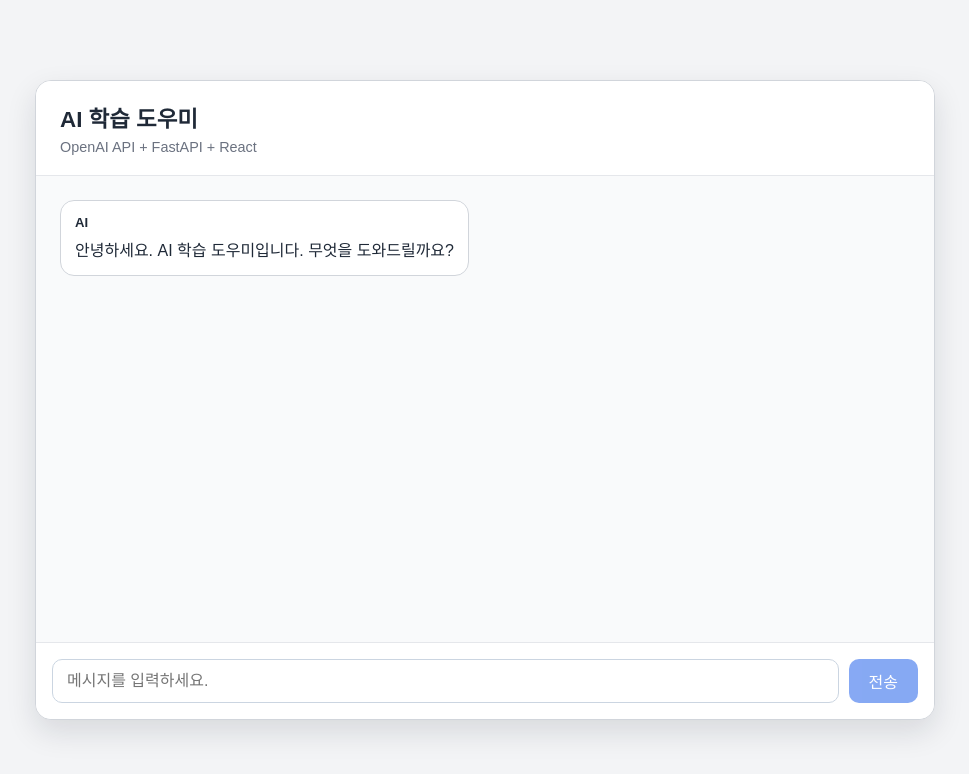
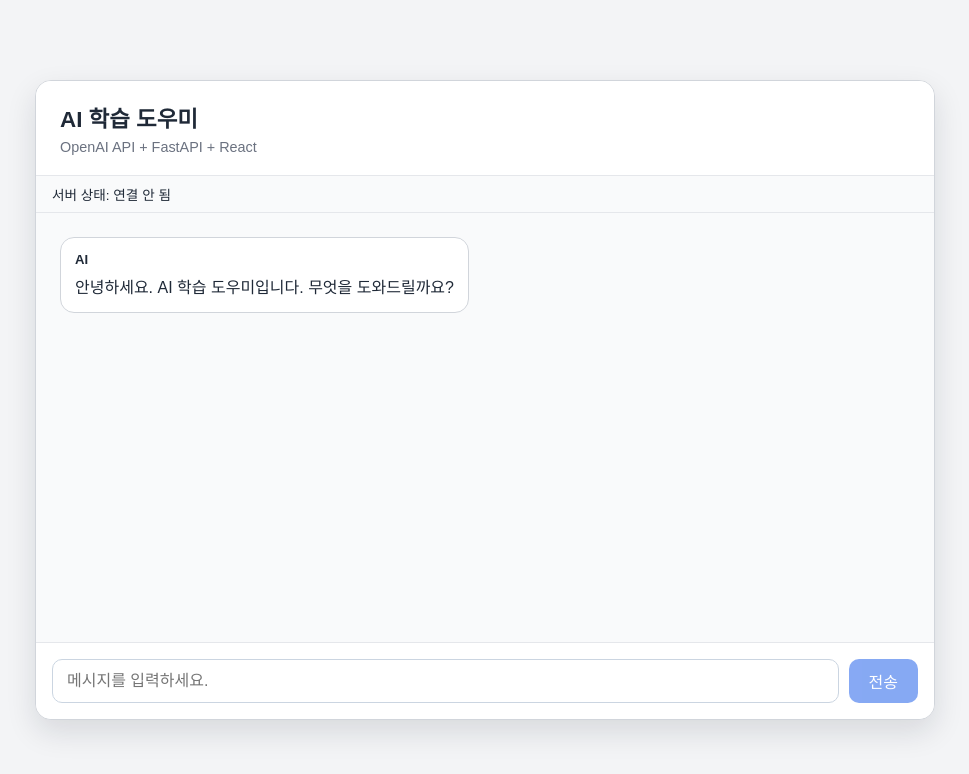
Before and after one commit to myanjini/openai-fastapi-react, a React app in the folder frontend/: page / in a window 1280 px wide. Shown: the top 774 px of the page, without its empty margins (155-1124 px from the left). Built offline with nearby package versions, Linux system fonts and the light colour scheme; no server answers; the HTML template or start-up script is replaced by a standard one.

Commit message:
07 추가 실습 과제

```diff
--- a/frontend/src/App.css
+++ b/frontend/src/App.css
@@ -197,3 +197,13 @@
 .loading-bubble {
   opacity: 0.75;
 }
+
+
+/* FastAPI 백엔드 연결 상태를 표시하는 영역입니다. */
+.backend-status {
+  margin: 0;
+  padding: 8px 16px;
+  border-bottom: 1px solid #e5e7eb;
+  background: #f9fafb;
+  font-size: 0.85rem;
+}
--- a/frontend/src/App.jsx
+++ b/frontend/src/App.jsx
@@ -1,8 +1,9 @@
 // 메시지 배열과 요청 상태를 React State로 관리하기 위해 useState를 가져옵니다.
-import { useState } from 'react';
+// 최초 렌더링 이후 서버 상태를 확인하기 위해 useEffect를 추가합니다.
+import { useState, useEffect } from 'react';
 
 // FastAPI /chat 호출 로직을 별도 모듈에서 가져옵니다.
-import { sendChatMessage } from './api/chatApi';
+import { sendChatMessage, checkBackendHealth } from './api/chatApi';
 
 import './App.css';
 import ChatHeader from './components/ChatHeader';
@@ -18,7 +19,36 @@ const initialMessages = [
   }
 ];
 
+
 function App() {
+  // 백엔드 연결 상태를 화면에 표시하기 위한 State입니다.
+  const [backendStatus, setBackendStatus] = useState('확인 중');
+
+  useEffect(() => {
+    // Effect 내부에서 사용할 비동기 함수를 정의합니다.
+    const loadBackendStatus = async () => {
+      try {
+        const status = await checkBackendHealth();
+
+        // /health가 status: ok를 반환하면 연결 성공으로 표시합니다.
+        if (status === 'ok') {
+          setBackendStatus('연결됨');
+        } else {
+          setBackendStatus('연결 안 됨');
+        }
+      } catch (error) {
+        // 개발자는 Console에서 실제 연결 오류를 확인합니다.
+        console.error('서버 상태 확인 오류: ', error);
+
+        // 사용자 화면에는 간단한 연결 상태만 표시합니다.
+        setBackendStatus('연결 안 됨');
+      }
+    };
+
+    // 컴포넌트가 처음 화면에 나타난 뒤 서버 상태를 한 번 확인합니다.
+    loadBackendStatus();
+  }, []);
+
   // 전체 대화 메시지를 배열 State로 관리합니다.
   const [messages, setMessages] = useState(initialMessages);
 
@@ -92,6 +122,9 @@ function App() {
           title="AI 학습 도우미"
           subtitle="OpenAI API + FastAPI + React"
         />
+        <p className="backend-status">
+          서버 상태: {backendStatus}
+        </p>
 
         {/* 최신 메시지와 API 요청 상태를 함께 전달합니다. */}
         <MessageList
--- a/frontend/src/api/chatApi.js
+++ b/frontend/src/api/chatApi.js
@@ -1,26 +1,31 @@
-// 브라우저에서 HTTP 요청을 보내기 위해 Axios를 가져옵니다.
 import axios from 'axios';
 
-// FastAPI 백엔드의 기본 주소입니다.
-// 현재 실습에서는 FastAPI를 127.0.0.1:8000에서 실행합니다.
 const API_BASE_URL = 'http://127.0.0.1:8000';
 
-// 사용자의 질문을 FastAPI /chat 엔드포인트에 전송하는 함수입니다.
+// 기존 챗봇 질문 전송 함수입니다.
 export async function sendChatMessage(message) {
-  // axios.post()의 두 번째 인수는 JSON Request Body가 됩니다.
-  // FastAPI의 ChatRequest 모델이 message 필드를 검증합니다.
   const response = await axios.post(
     `${API_BASE_URL}/chat`,
     {
       message: message
     },
     {
-      // 교육용 실습에서 무한정 대기하지 않도록 최대 대기 시간을 지정합니다.
       timeout: 60000
     }
   );
 
-  // FastAPI의 ChatResponse는 {"answer": "..."} 구조입니다.
-  // UI 컴포넌트에서는 전체 Axios 응답이 아니라 답변 문자열만 사용하도록 반환합니다.
   return response.data.answer;
 }
+
+// FastAPI 서버가 정상 동작하는지 /health로 확인합니다.
+export async function checkBackendHealth() {
+  const response = await axios.get(
+    `${API_BASE_URL}/health`,
+    {
+      timeout: 5000
+    }
+  );
+
+  // 3차시 /health 응답의 status 값을 반환합니다.
+  return response.data.status;
+}
```
